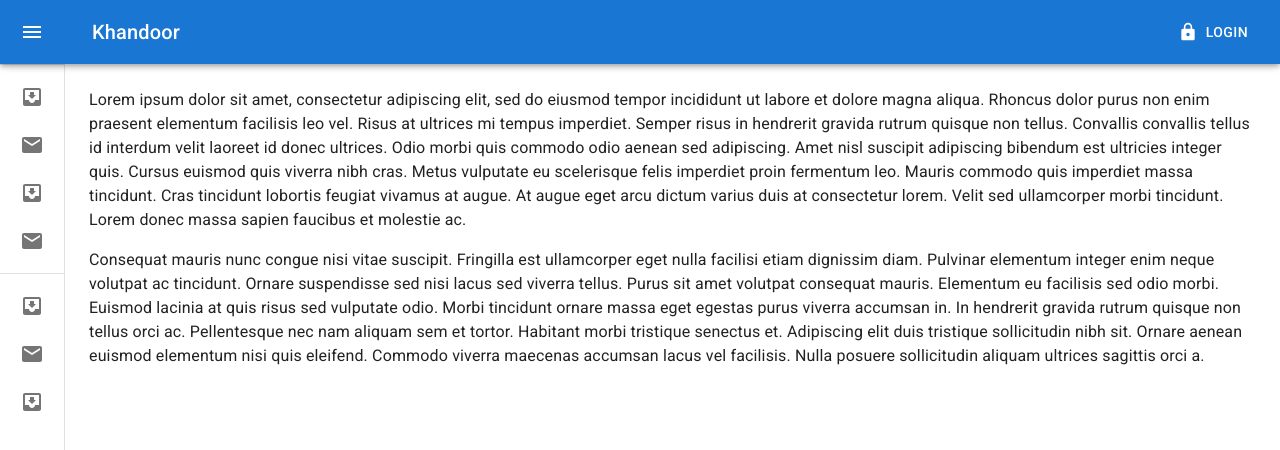
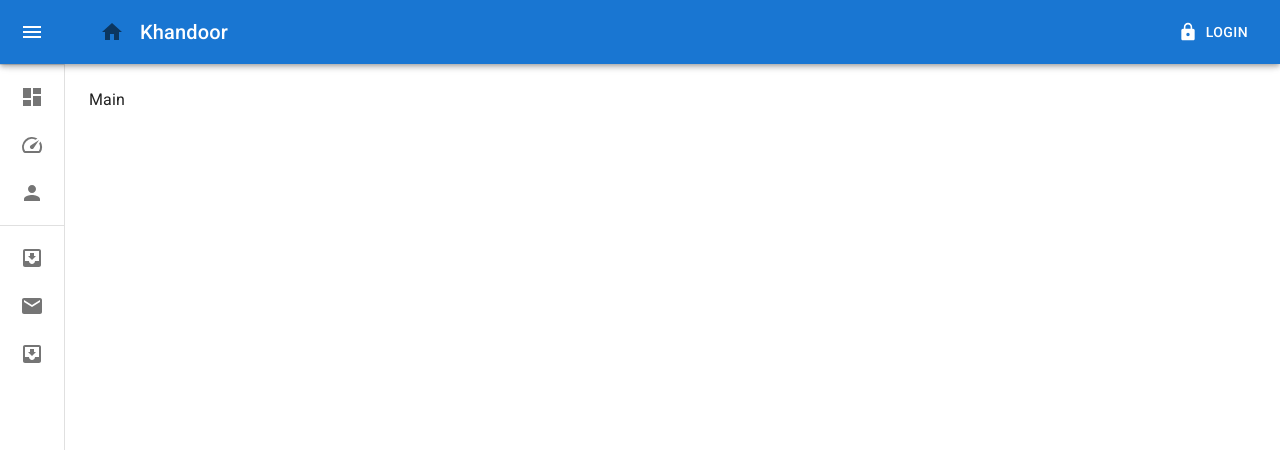
Before and after one commit to KhanDoors/React_mui_sidenav, a React (Create React App) app: page /sidenav in a window 1280 px wide. Shown: the top 450 px of the page. Built offline with nearby package versions, Linux system fonts and the light colour scheme.

Commit message:
sidenav refactored

```diff
--- a/src/pages/dashboard/Sidelist.js
+++ b/src/pages/dashboard/Sidelist.js
@@ -1,4 +1,4 @@
-import React from "react";
+import React, { useMemo, useState } from "react";
 import ChevronLeftIcon from "@mui/icons-material/ChevronLeft";
 import ListItem from "@mui/material/ListItem";
 import ListItemButton from "@mui/material/ListItemButton";
@@ -13,6 +13,13 @@ import { styled } from "@mui/material/styles";
 import Box from "@mui/material/Box";
 import Typography from "@mui/material/Typography";
 import IconButton from "@mui/material/IconButton";
+import { Route, Routes, useNavigate } from "react-router-dom";
+import DashboardIcon from "@mui/icons-material/Dashboard";
+import SpeedIcon from "@mui/icons-material/Speed";
+import PersonIcon from "@mui/icons-material/Person";
+import User from "./user/User";
+import Main from "./main/Main";
+import Test from "./tester/Test";
 
 const drawerWidth = 240;
 
@@ -64,6 +71,37 @@ const Drawer = styled(MuiDrawer, {
 }));
 
 const Sidelist = ({ open, setOpen }) => {
+  const list = useMemo(
+    () => [
+      {
+        title: "Main",
+        icon: <DashboardIcon />,
+        link: "",
+        component: <Main />,
+      },
+      {
+        title: "Test",
+        icon: <SpeedIcon />,
+        link: "test",
+        component: <Test />,
+      },
+      {
+        title: "User",
+        icon: <PersonIcon />,
+        link: "user",
+        component: <User />,
+      },
+    ],
+    []
+  );
+
+  const navigate = useNavigate();
+
+  const handleNavigate = (link) => {
+    navigate(link);
+    setOpen(false);
+  };
+
   return (
     <>
       <Drawer variant="permanent" open={open}>
@@ -74,14 +112,15 @@ const Sidelist = ({ open, setOpen }) => {
         </DrawerHeader>
         <Divider />
         <List>
-          {["Inbox", "Starred", "Send email", "Drafts"].map((text, index) => (
-            <ListItem key={text} disablePadding sx={{ display: "block" }}>
+          {list.map((item) => (
+            <ListItem key={item.title} disablePadding sx={{ display: "block" }}>
               <ListItemButton
                 sx={{
                   minHeight: 48,
                   justifyContent: open ? "initial" : "center",
                   px: 2.5,
                 }}
+                onClick={() => handleNavigate(item.link)}
               >
                 <ListItemIcon
                   sx={{
@@ -90,9 +129,12 @@ const Sidelist = ({ open, setOpen }) => {
                     justifyContent: "center",
                   }}
                 >
-                  {index % 2 === 0 ? <InboxIcon /> : <MailIcon />}
+                  {item.icon}
                 </ListItemIcon>
-                <ListItemText primary={text} sx={{ opacity: open ? 1 : 0 }} />
+                <ListItemText
+                  primary={item.title}
+                  sx={{ opacity: open ? 1 : 0 }}
+                />
               </ListItemButton>
             </ListItem>
           ))}
@@ -125,35 +167,11 @@ const Sidelist = ({ open, setOpen }) => {
       </Drawer>
       <Box component="main" sx={{ flexGrow: 1, p: 3 }}>
         <DrawerHeader />
-        <Typography paragraph>
-          Lorem ipsum dolor sit amet, consectetur adipiscing elit, sed do
-          eiusmod tempor incididunt ut labore et dolore magna aliqua. Rhoncus
-          dolor purus non enim praesent elementum facilisis leo vel. Risus at
-          ultrices mi tempus imperdiet. Semper risus in hendrerit gravida rutrum
-          quisque non tellus. Convallis convallis tellus id interdum velit
-          laoreet id donec ultrices. Odio morbi quis commodo odio aenean sed
-          adipiscing. Amet nisl suscipit adipiscing bibendum est ultricies
-          integer quis. Cursus euismod quis viverra nibh cras. Metus vulputate
-          eu scelerisque felis imperdiet proin fermentum leo. Mauris commodo
-          quis imperdiet massa tincidunt. Cras tincidunt lobortis feugiat
-          vivamus at augue. At augue eget arcu dictum varius duis at consectetur
-          lorem. Velit sed ullamcorper morbi tincidunt. Lorem donec massa sapien
-          faucibus et molestie ac.
-        </Typography>
-        <Typography paragraph>
-          Consequat mauris nunc congue nisi vitae suscipit. Fringilla est
-          ullamcorper eget nulla facilisi etiam dignissim diam. Pulvinar
-          elementum integer enim neque volutpat ac tincidunt. Ornare suspendisse
-          sed nisi lacus sed viverra tellus. Purus sit amet volutpat consequat
-          mauris. Elementum eu facilisis sed odio morbi. Euismod lacinia at quis
-          risus sed vulputate odio. Morbi tincidunt ornare massa eget egestas
-          purus viverra accumsan in. In hendrerit gravida rutrum quisque non
-          tellus orci ac. Pellentesque nec nam aliquam sem et tortor. Habitant
-          morbi tristique senectus et. Adipiscing elit duis tristique
-          sollicitudin nibh sit. Ornare aenean euismod elementum nisi quis
-          eleifend. Commodo viverra maecenas accumsan lacus vel facilisis. Nulla
-          posuere sollicitudin aliquam ultrices sagittis orci a.
-        </Typography>
+        <Routes>
+          {list.map((item) => (
+            <Route key={item.title} path={item.link} element={item.component} />
+          ))}
+        </Routes>
       </Box>
     </>
   );
--- a/src/pages/dashboard/Sidenav.js
+++ b/src/pages/dashboard/Sidenav.js
@@ -10,6 +10,9 @@ import MenuIcon from "@mui/icons-material/Menu";
 import Button from "@mui/material/Button";
 import LockIcon from "@mui/icons-material/Lock";
 import Sidelist from "./Sidelist";
+import { Tooltip } from "@mui/material";
+import { useNavigate } from "react-router-dom";
+import HomeIcon from "@mui/icons-material/Home";
 
 const drawerWidth = 240;
 
@@ -38,6 +41,8 @@ export default function MiniDrawer() {
     setOpen(true);
   };
 
+  const navigate = useNavigate();
+
   return (
     <Box sx={{ display: "flex" }}>
       <CssBaseline />
@@ -55,6 +60,11 @@ export default function MiniDrawer() {
           >
             <MenuIcon />
           </IconButton>
+          <Tooltip title="Go Back to Home Page">
+            <IconButton sx={{ mr: 1 }} onClick={() => navigate("/")}>
+              <HomeIcon />
+            </IconButton>
+          </Tooltip>
           <Typography variant="h6" noWrap component="div" sx={{ flexGrow: 1 }}>
             Khandoor
           </Typography>
--- /dev/null
+++ b/src/pages/dashboard/main/Main.js
@@ -0,0 +1,7 @@
+import React from "react";
+
+const Main = () => {
+  return <div>Main</div>;
+};
+
+export default Main;
--- /dev/null
+++ b/src/pages/dashboard/tester/Test.js
@@ -0,0 +1,7 @@
+import React from "react";
+
+const Test = () => {
+  return <div>Test</div>;
+};
+
+export default Test;
--- /dev/null
+++ b/src/pages/dashboard/user/User.js
@@ -0,0 +1,7 @@
+import React from "react";
+
+const User = () => {
+  return <div>User</div>;
+};
+
+export default User;
```
